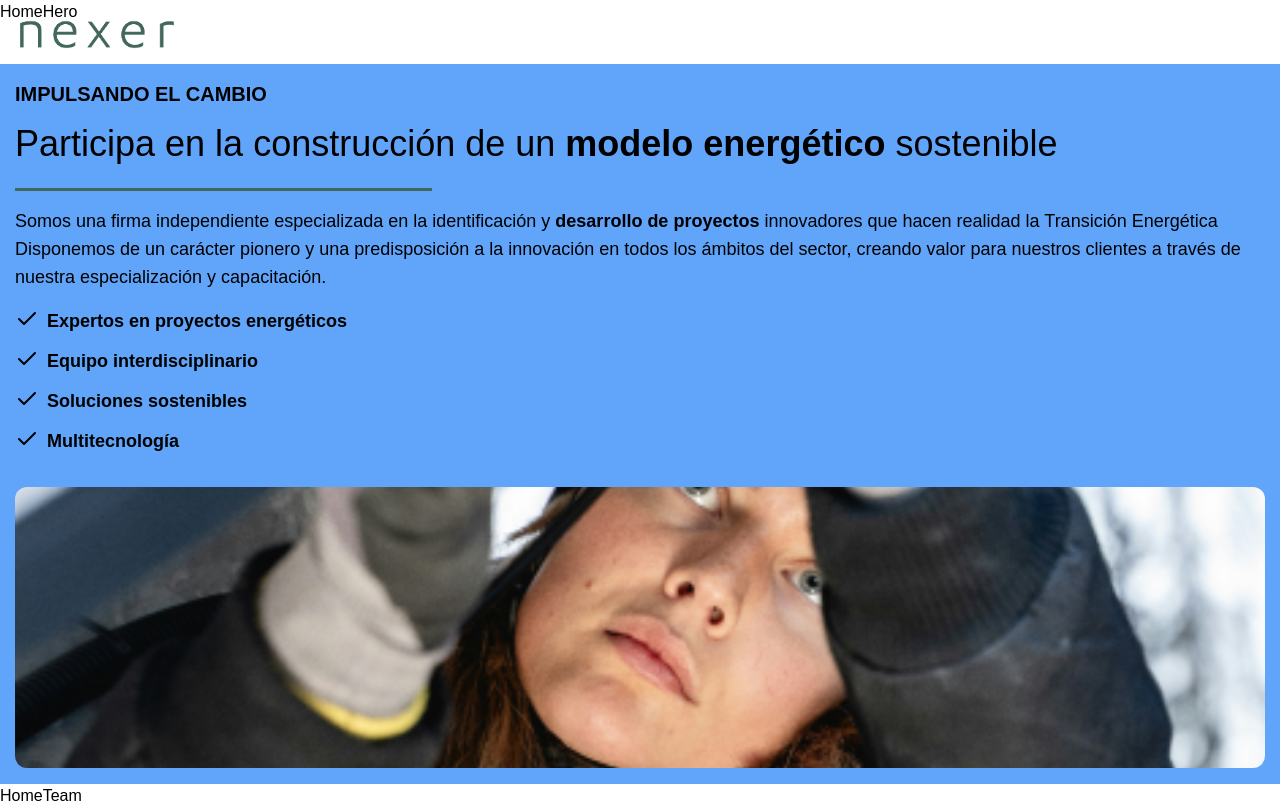
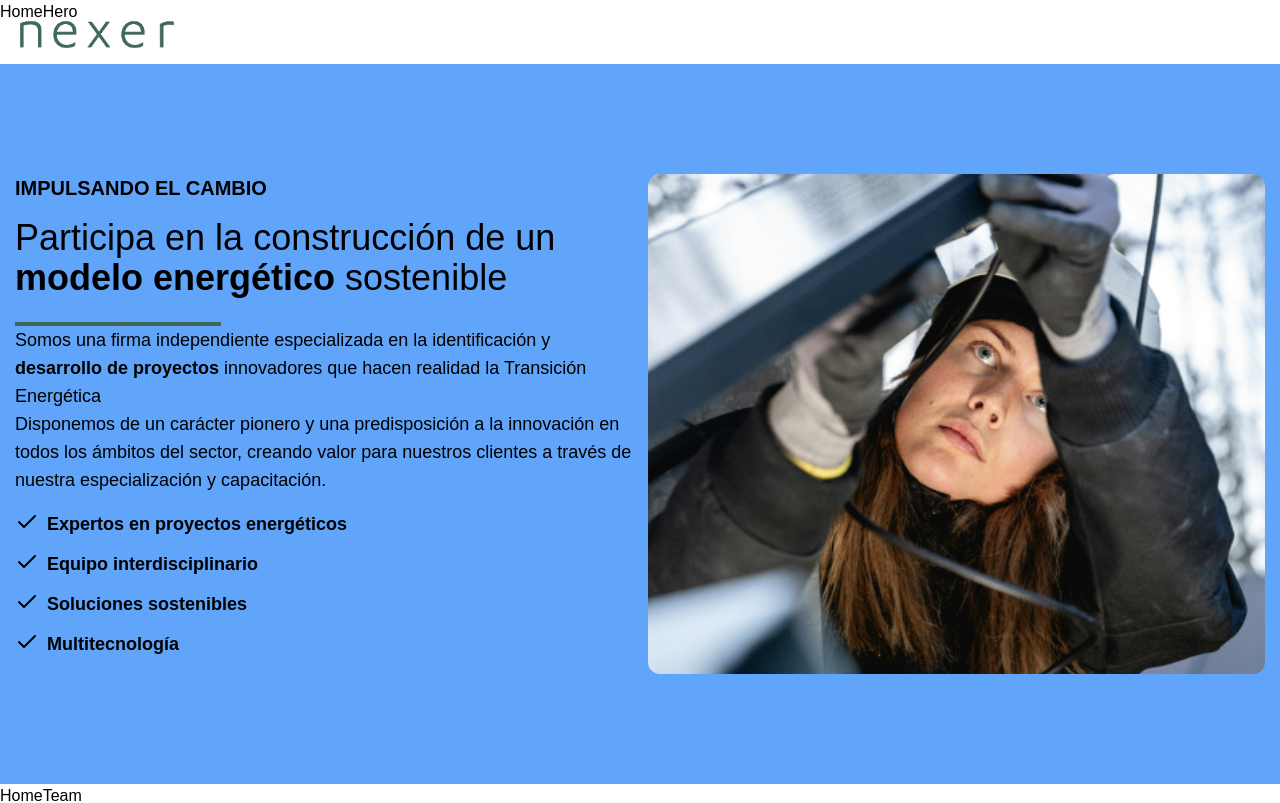
Before and after one commit to Lindapazw/nexer, a Next.js app: page / in a window 1280 px wide. Shown: the top 803 px of the page. Built offline with nearby package versions, Linux system fonts and the light colour scheme.

Commit message:
fix: grid position

```diff
--- a/src/app/_components/about.tsx
+++ b/src/app/_components/about.tsx
@@ -5,6 +5,8 @@ import Image from "next/image";
 const HomeAbout = () => {
   return (
     <section className="container mx-auto h-[90vh] bg-blue-400 flex flex-col justify-center items-start py-4">
+      <div className="w-full grid grid-cols-1 lg:grid-cols-2 gap-4 p py-4">
+        <div>
           <h3 className="h3">IMPULSANDO EL CAMBIO</h3>
           <h2 className="h2">
             Participa en la construcción de un{" "}
@@ -12,20 +14,22 @@ const HomeAbout = () => {
             sostenible
           </h2>
           <div className="w-1/3 bg-accent h-1"></div>
-      <div className="p py-4">
+
           {/* Texto visible en pantallas pequeñas (sm) */}
+          <div className="p">
             <p className="p">
               Somos una firma independiente especializada en la identificación y
-          <span className="span"> desarrollo de proyectos </span> innovadores
-          que hacen realidad la Transición Energética{" "}
+              <span className="span"> desarrollo de proyectos </span>{" "}
+              innovadores que hacen realidad la Transición Energética{" "}
               <span className="span underline lg:hidden">ver más</span>
             </p>
 
             {/* Texto adicional visible solo en pantallas grandes (lg) */}
             <p className="hidden lg:block p">
-          Disponemos de un carácter pionero y una predisposición a la innovación
-          en todos los ámbitos del sector, creando valor para nuestros clientes
-          a través de nuestra especialización y capacitación.
+              Disponemos de un carácter pionero y una predisposición a la
+              innovación en todos los ámbitos del sector, creando valor para
+              nuestros clientes a través de nuestra especialización y
+              capacitación.
             </p>
 
             <ol className="hidden lg:flex flex-col gap-3 my-4 p">
@@ -47,8 +51,10 @@ const HomeAbout = () => {
               </li>
             </ol>
           </div>
+        </div>
 
-      <div className="relative w-full h-[50%]">
+        {/* Imagen */}
+        <div className="relative w-full h-[50%] lg:h-full">
           <Image
             src="/images/about2.png"
             alt="about Nexer image"
@@ -56,6 +62,7 @@ const HomeAbout = () => {
             className="object-cover rounded-xl"
           />
         </div>
+      </div>
     </section>
   );
 };
```
Lines whose indentation alone changed are shown as unchanged.
